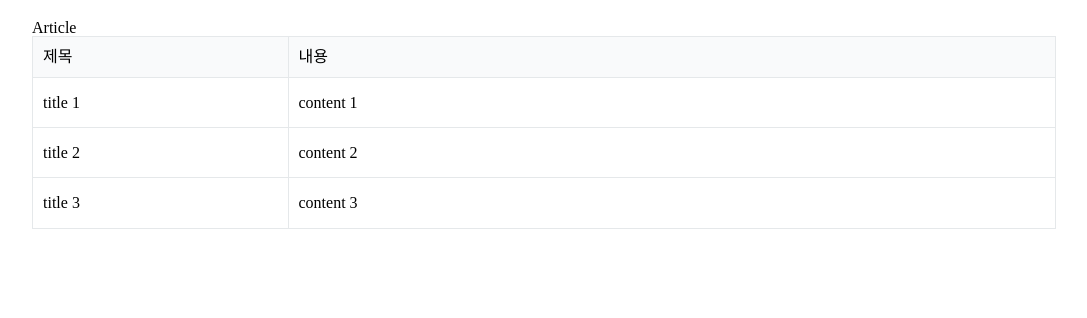
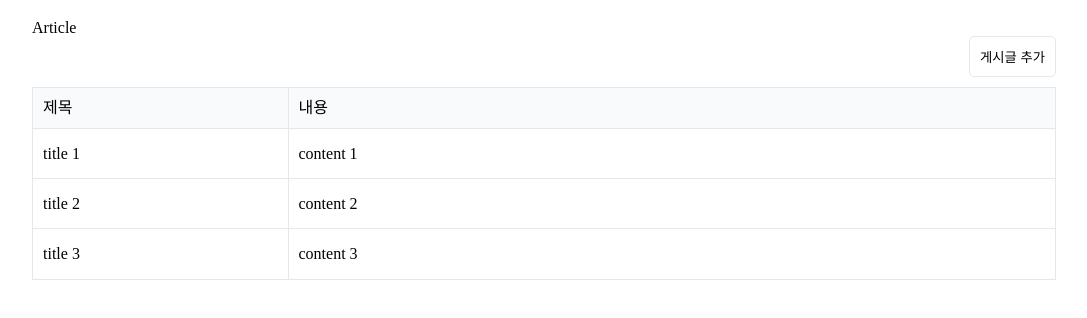
Before and after one commit to jaegyeongkim/react-typescript, a React (Create React App) app: page / in a window 1280 px wide. Shown: the top 318 px of the page, without its empty margins (96-1183 px from the left). Built offline with nearby package versions, Linux system fonts and the light colour scheme.

Commit message:
feat: home 화면 버튼 제작 (#3) 	modified:   src/pages/home/Home.tsx 	modified:   src/style/globalstyle.ts

```diff
--- a/src/pages/home/Home.tsx
+++ b/src/pages/home/Home.tsx
@@ -7,16 +7,31 @@ const Home = () => {
   return (
     <>
       <h1>Article</h1>
-      <Body>
+      <BtnWrapper>
+        <AddBtn type="button">게시글 추가</AddBtn>
+      </BtnWrapper>
+      <Wrapper>
         <ArticleTable />
-      </Body>
+      </Wrapper>
     </>
   );
 };
 
 export default Home;
 
-const Body = styled.div`
+const Wrapper = styled.div`
   display: flex;
   justify-content: center;
 `;
+
+const BtnWrapper = styled.div`
+  display: flex;
+  justify-content: flex-end;
+`;
+
+const AddBtn = styled.button`
+  margin-bottom: 10px;
+  padding: 10px;
+  border: 1px solid ${({ theme }) => theme.color.gray_02};
+  border-radius: 5px;
+`;
--- a/src/style/globalstyle.ts
+++ b/src/style/globalstyle.ts
@@ -17,6 +17,13 @@ const globalStyles = createGlobalStyle`
         display: flex;
         width: 100%;
     }
+    button{
+        border: 0;
+        padding: 0;
+        outline: none;
+        background-color: transparent;
+        cursor: pointer;
+    }
 `;
 
 export default globalStyles;
```
